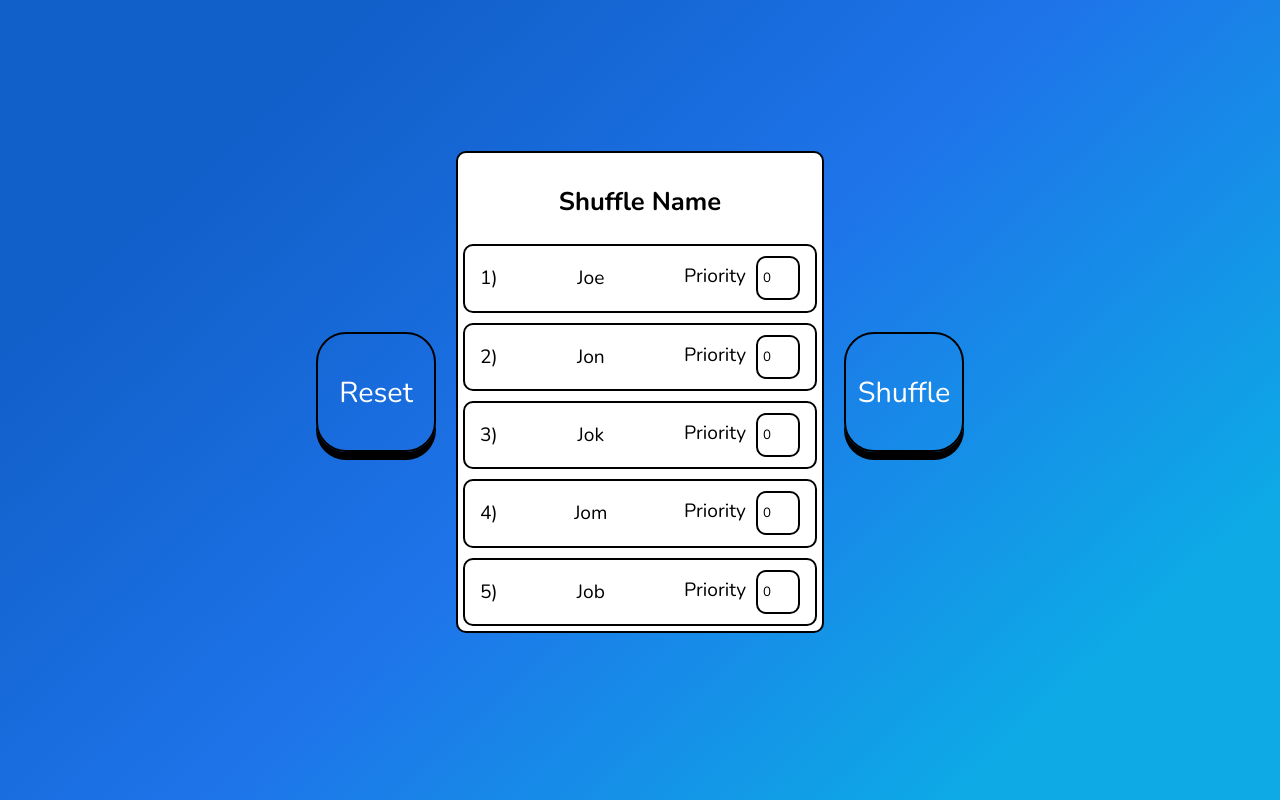
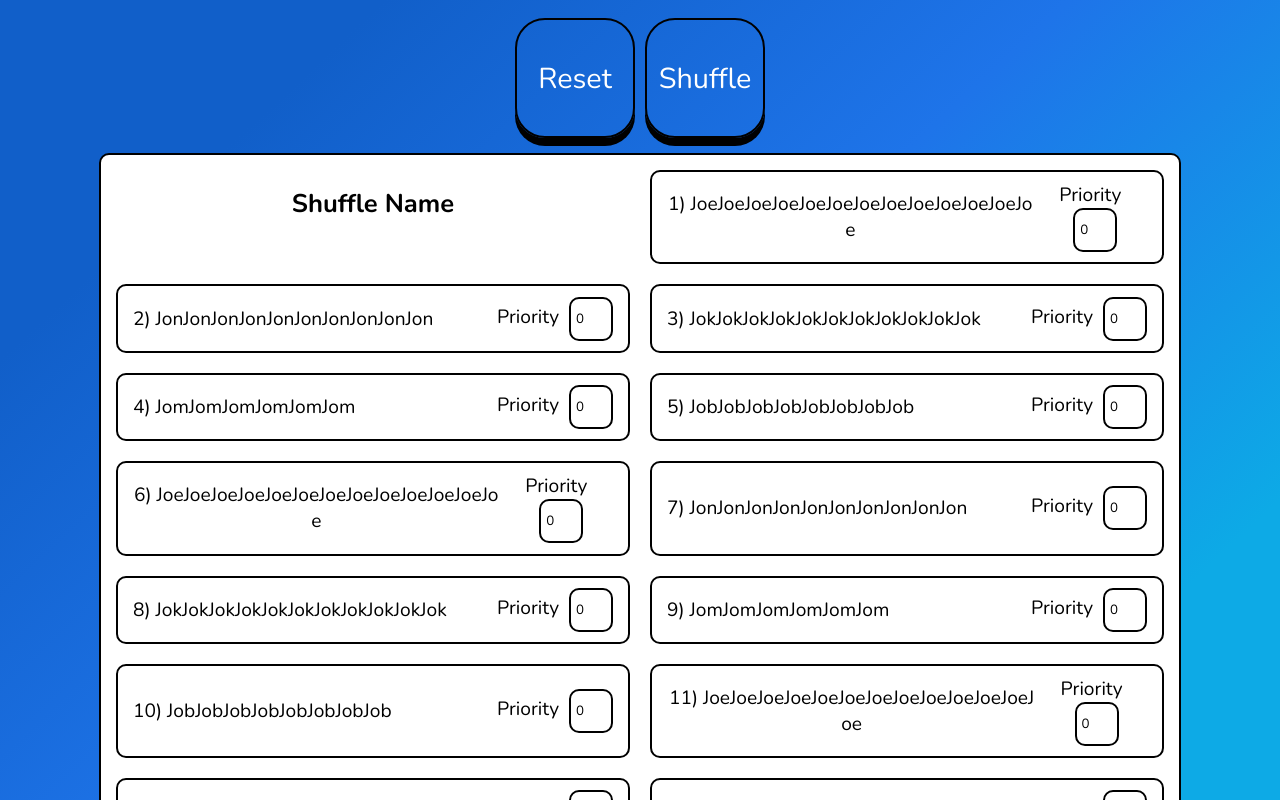
Before and after one commit to mcmikey101/shuffler, a React (Vite) app: page / in a window 1280 px wide. Shown: the top 800 px of the page. Built offline with nearby package versions, Linux system fonts and the light colour scheme.

Commit message:
ui changes

```diff
--- a/src/App.css
+++ b/src/App.css
@@ -5,12 +5,18 @@
 }
 .cont {
   display: flex;
+  flex-direction: column;
   width: max-content;
   align-items: center;
   justify-content: center;
   padding: 10px;
 }
+.btns {
+  margin-bottom: 15px;
+}
 .items {
+  display: grid;
+  grid-template-columns: 1fr 1fr;
   border: 2px solid black;
   border-radius: 10px;
   background-color: white;
@@ -28,12 +34,16 @@
   display: flex;
   flex-direction: row;
   justify-content: space-between;
-  width: 40vmin;
+  align-items: center;
+  width: 60vmin;
   border: 2px solid black;
   border-radius: 10px;
   padding: 0 15px 0 15px;
-  margin-bottom: 10px;
+  margin: 10px;
   font-size: 1.2em;
+}
+.namecont {
+  word-break: break-all;
 }
 .priorinput {
   width: 30px;
@@ -42,12 +52,6 @@
   border-radius: 10px;
   padding: 5px;
   margin-left: 10px;
-}
-.student:last-child {
-  margin-bottom: 0;
-}
-.inputcont {
-  margin-top: 10px;
 }
 button {
   transition-duration: 0.2s;
@@ -64,3 +68,6 @@ button:active {
   box-shadow: none;
   transform: translate(0, 10px);
 }
+.reset {
+  margin-right: 10px;
+}
--- a/src/App.tsx
+++ b/src/App.tsx
@@ -17,8 +17,9 @@ function Item(props: ItemProps) {
 
   return (
     <div className="student">
-      <p className="listid">{String(props.listid) + ')'}</p>
-      <p className="name">{props.name}</p>
+      <div className="namecont">
+        <p className="name">{String(props.listid) + ') ' + props.name}</p>
+      </div>
       <div className="inputcont">
         <label htmlFor="priority">Priority</label>
         <input onChange={(e) => handleCounter(e, props.id)} value={props.priority} className='priorinput' name='priority' type="number"/>
@@ -30,11 +31,21 @@ function Item(props: ItemProps) {
 function App() {
 
   let group = [
-    [{id: 1, name: 'Joe', prior: 0}],
-    [{id: 2, name: 'Jon', prior: 0}],
-    [{id: 3, name: 'Jok', prior: 0}],
-    [{id: 4, name: 'Jom', prior: 0}],
-    [{id: 5, name: 'Job', prior: 0}],
+    [{id: 1, name: 'JoeJoeJoeJoeJoeJoeJoeJoeJoeJoeJoeJoeJoe', prior: 0}],
+    [{id: 2, name: 'JonJonJonJonJonJonJonJonJonJon', prior: 0}],
+    [{id: 3, name: 'JokJokJokJokJokJokJokJokJokJokJok', prior: 0}],
+    [{id: 4, name: 'JomJomJomJomJomJom', prior: 0}],
+    [{id: 5, name: 'JobJobJobJobJobJobJobJob', prior: 0}],
+    [{id: 6, name: 'JoeJoeJoeJoeJoeJoeJoeJoeJoeJoeJoeJoeJoe', prior: 0}],
+    [{id: 7, name: 'JonJonJonJonJonJonJonJonJonJon', prior: 0}],
+    [{id: 8, name: 'JokJokJokJokJokJokJokJokJokJokJok', prior: 0}],
+    [{id: 9, name: 'JomJomJomJomJomJom', prior: 0}],
+    [{id: 10, name: 'JobJobJobJobJobJobJobJob', prior: 0}],
+    [{id: 11, name: 'JoeJoeJoeJoeJoeJoeJoeJoeJoeJoeJoeJoeJoe', prior: 0}],
+    [{id: 12, name: 'JonJonJonJonJonJonJonJonJonJon', prior: 0}],
+    [{id: 13, name: 'JokJokJokJokJokJokJokJokJokJokJok', prior: 0}],
+    [{id: 14, name: 'JomJomJomJomJomJom', prior: 0}],
+    [{id: 15, name: 'JobJobJobJobJobJobJobJob', prior: 0}],
   ]
   const [randlist, setRandlist] = useState(group)
 
@@ -71,7 +82,10 @@ function App() {
   return (
     <>
     <div className="cont">
-      <button onClick={() => handleReset()} className="reset">Reset</button>
+      <div className="btns">
+        <button onClick={() => handleReset()} className="reset">Reset</button>
+        <button onClick={() => handleShuffle()} className="shuffle">Shuffle</button>
+      </div>
       <div className="items">
         <p className="shufflename">Shuffle Name</p>
         {randlist.map((i) => {
@@ -80,7 +94,6 @@ function App() {
           )
         })}
       </div>
-      <button onClick={() => handleShuffle()} className="shuffle">Shuffle</button>
     </div>
     </>
   )
```
